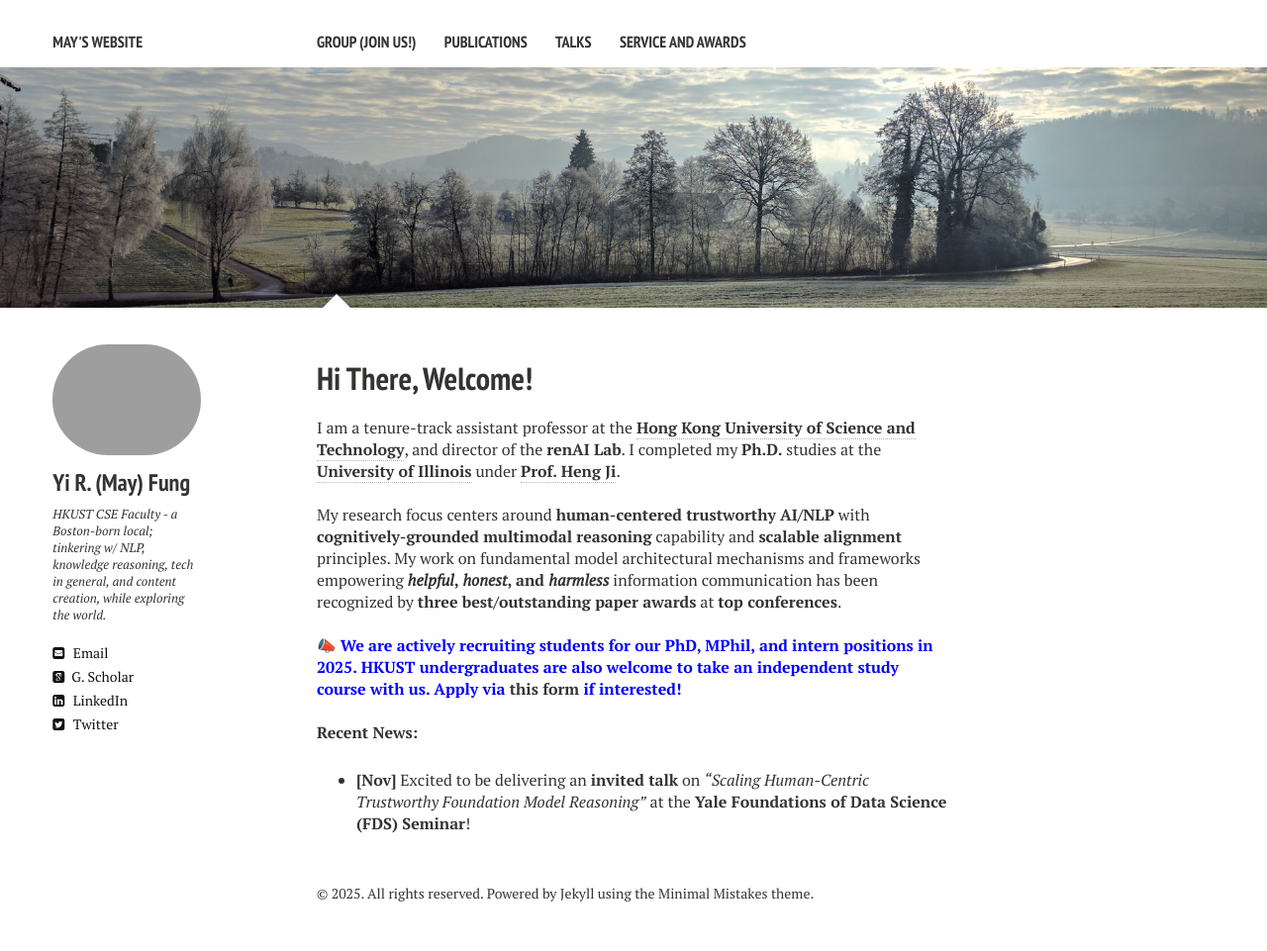
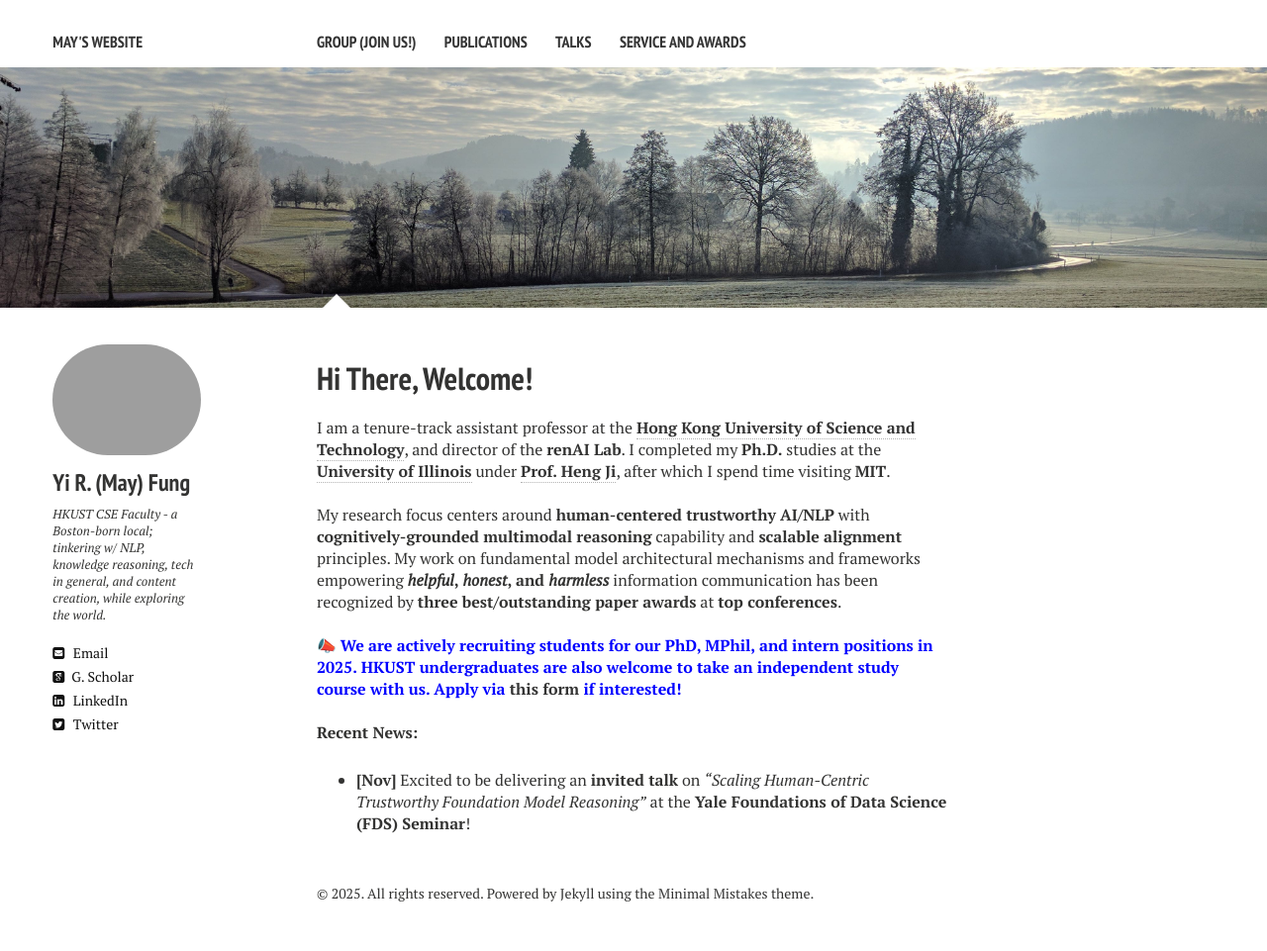
Before and after one commit to mayrfung/mayrfung.github.io, a Jekyll site: the page built from index.md, in a window 1280 px wide. Shown: the whole page at 99% size. Built offline with Jekyll 4.4.1, drawn with Linux system fonts in a browser that asks for light colours; nearby versions of some CDN libraries.

Commit message:
Update index.md

```diff
--- a/index.md
+++ b/index.md
@@ -7,7 +7,7 @@ image:
   feature: trees.jpg
 ---
 
-I am a tenure-track assistant professor at the <a href="https://cse.hkust.edu.hk/" target="_blank"><b>Hong Kong University of Science and Technology</b></a>, and director of the <b>renAI Lab</b>. I completed my <b>Ph.D.</b> studies at the <a href="https://cs.illinois.edu/" target="_blank"><b>University of Illinois</b></a> under <a href="https://blender.cs.illinois.edu/hengji.html" target="_blank"><b>Prof. Heng Ji</b></a>.
+I am a tenure-track assistant professor at the <a href="https://cse.hkust.edu.hk/" target="_blank"><b>Hong Kong University of Science and Technology</b></a>, and director of the <b>renAI Lab</b>. I completed my <b>Ph.D.</b> studies at the <a href="https://cs.illinois.edu/" target="_blank"><b>University of Illinois</b></a> under <a href="https://blender.cs.illinois.edu/hengji.html" target="_blank"><b>Prof. Heng Ji</b></a>, after which I spend time visiting <b>MIT</b>.
 <br><br>
 My research focus centers around <b>human-centered trustworthy AI/NLP</b> with <b>cognitively-grounded multimodal reasoning</b> capability and <b>scalable alignment</b> principles. My work on fundamental model architectural mechanisms and frameworks empowering <b><b><i>helpful</i></b>, <i><b>honest</b></i>, and <i>harmless</i></b> information communication has been recognized by <b>three best/outstanding paper awards</b> at <b>top conferences</b>.
 <br><br>
```
